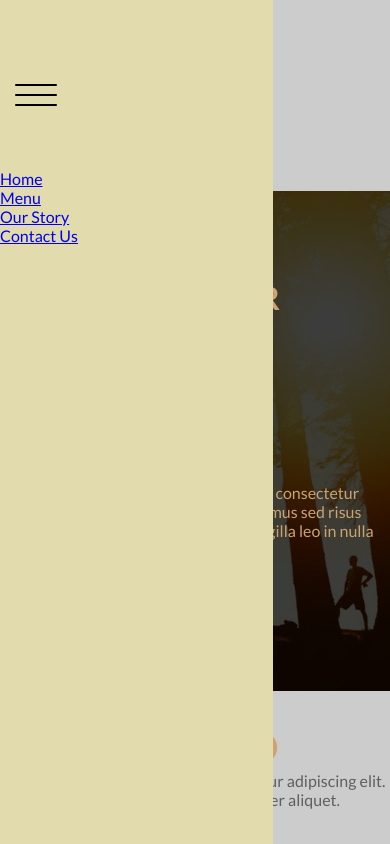
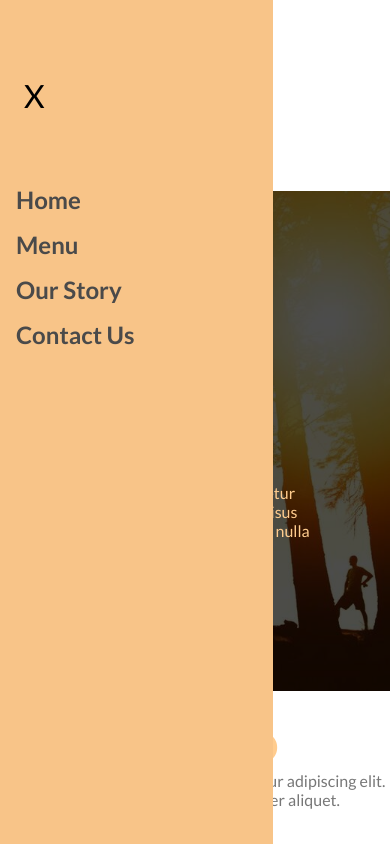
Before and after one commit to dannyr22/proplend, a website: page index.html in a window 390 px wide. Both pictures are taken after a click on the element 36 px from the left and 95 px from the top of the page. Shown: the top 844 px of the page. Drawn offline with nearby package versions, Linux system fonts and the light colour scheme.

Commit message:
finished mobile nav

```diff
--- a/index.html
+++ b/index.html
@@ -38,7 +38,10 @@
     <header>
       <div class="logo-container">
         <div class="mobile-nav">
-          <img src="./assets/burger-nav.svg" alt="menu open button" />
+          <div class="burger-menu nav-icon-active">
+            <img src="./assets/burger-nav.svg" alt="menu open button" />
+          </div>
+          <div class="close-menu">X</div>
         </div>
         <img src="./assets/logo.jpg" alt="company logo" />
       </div>
--- a/script.js
+++ b/script.js
@@ -35,7 +35,12 @@ $(document).ready(function () {
   // open burger nav
   var $mobileNav = $(".mobile-nav");
   var $modalWindow = $(".modal-window");
+  var $burgerIcon = $(".burger-menu");
+  var $closeIcon = $(".close-menu");
+
   $mobileNav.on("click", function () {
-    $modalWindow.addClass("modal-window-active");
+    $burgerIcon.toggleClass("nav-icon-active");
+    $closeIcon.toggleClass("nav-icon-active");
+    $modalWindow.toggleClass("modal-window-active");
   });
 });
--- a/styles.css
+++ b/styles.css
@@ -2,6 +2,10 @@
   padding: 0;
   margin: 0;
   font-family: "Lato", sans-serif;
+}
+
+html {
+  overflow-x: hidden;
 }
 
 body {
@@ -29,39 +33,6 @@ header {
   height: 100%;
   align-items: center;
   position: relative;
-}
-
-.mobile-nav {
-  position: absolute;
-  top: 50%;
-  left: 0;
-  transform: translate(0, -50%);
-  z-index: 999999999999999999;
-}
-
-.modal-window {
-  position: fixed;
-  top: 0;
-  left: 0;
-  height: 100%;
-  width: 100%;
-  background: rgba(0, 0, 0, 0.2);
-  display: none;
-  z-index: 99999999999;
-}
-
-.modal-window-active {
-  display: block;
-}
-
-.mobile-menu {
-  position: absolute;
-  top: 0;
-  left: 0;
-  width: 70%;
-  height: 100%;
-  padding-top: 20vh;
-  background: #e2dbad;
 }
 
 .logo-container img {
@@ -163,6 +134,76 @@ header {
   }
 }
 
+/* mobile nav */
+
+.mobile-nav {
+  position: absolute;
+  top: 50%;
+  left: 0;
+  transform: translate(0, -50%);
+  z-index: 999999999999999999;
+}
+
+.modal-window {
+  position: fixed;
+  top: 0;
+  left: 0;
+  height: 100%;
+  width: 100%;
+  /* background: rgba(0, 0, 0, 0.2); */
+  transform: translateX(-100%);
+  z-index: 99999999999;
+  transition: all 0.2s ease-in;
+}
+
+.modal-window-active {
+  transform: translateX(0);
+}
+
+.mobile-menu {
+  position: absolute;
+  top: 0;
+  left: 0;
+  width: 70%;
+  height: 100%;
+  padding-top: 20vh;
+  background: #f8c488;
+}
+
+.mobile-menu ul li {
+  margin: 16px 0px;
+}
+
+.mobile-menu ul li a {
+  text-decoration: none;
+  color: #4a4a4a;
+  font-size: 24px;
+  padding: 0px 16px;
+  font-weight: bold;
+}
+
+.close-menu {
+  display: none;
+  font-size: 32px;
+  padding-left: 24px;
+  /* position: absolute;
+  top: 50%;
+  left: 50%;
+  transform: translate(-50%, -50%); */
+}
+
+.burger-menu {
+  display: none;
+  /* position: absolute;
+  top: 50%;
+  left: 50%;
+  transform: translate(-50%, -50%); */
+}
+
+.nav-icon-active {
+  display: block;
+}
+
 /*image text overlay repeatable*/
 
 .image-text-overlay {
@@ -186,7 +227,7 @@ header {
   width: 80%;
   display: flex;
   flex-direction: column;
-  padding: 0px 72px;
+  padding: 0px 8px;
 }
 
 .hero-title {
@@ -230,6 +271,7 @@ header {
   }
   .hero-text-container {
     width: 50%;
+    padding: 0 72px;
   }
   .hero-text-container p {
     font-size: 24px;
```
Also changed, not shown: assets/close.svg (added).
